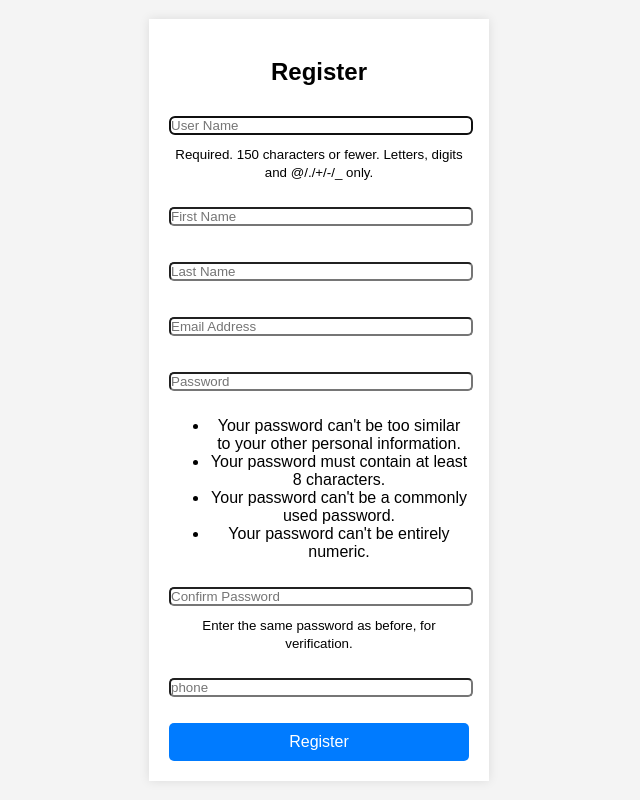
After one commit to MekhiTudor/e-CommerceStoreBakedByMars-, a Django app: page /register/ in a window 1280 px wide. The commit adds this page. Shown: the whole page, without its empty margins (321-961 px from the left). Run offline with Django 4.2, Linux system fonts and the light colour scheme.

Commit message:
edit models

```diff
--- a/backend/ecom/ecom/settings.py
+++ b/backend/ecom/ecom/settings.py
@@ -115,3 +115,7 @@ MEDIA_ROOT = os.path.join(BASE_DIR, 'media')
 # https://docs.djangoproject.com/en/4.2/ref/settings/#default-auto-field
 
 DEFAULT_AUTO_FIELD = 'django.db.models.BigAutoField'
+
+##extending User
+
+AUTH_USER_MODEL = 'store.User'
--- a/backend/ecom/store/admin.py
+++ b/backend/ecom/store/admin.py
@@ -1,8 +1,8 @@
 from django.contrib import admin # type: ignore
-from .models import Customer, Category, Product, Order
+from .models import User, Category, Product, Order
 
 # Register your models here.
 admin.site.register(Category)
-admin.site.register(Customer)
+admin.site.register(User)
 admin.site.register(Product)
 admin.site.register(Order)
--- /dev/null
+++ b/backend/ecom/store/forms.py
@@ -0,0 +1,38 @@
+from django.shortcuts import render, redirect # type: ignore
+from django.http import JsonResponse # type: ignore
+from .models import Product, User
+from django.contrib.auth import authenticate, login, logout # type: ignore
+from django.contrib import messages # type: ignore
+
+from django.contrib.auth.forms import UserCreationForm # type: ignore
+from django import forms # type: ignore
+
+
+
+class SignUpForm(UserCreationForm):
+	email = forms.EmailField(label="", widget=forms.TextInput(attrs={'class':'form-control', 'placeholder':'Email Address'}))
+	first_name = forms.CharField(label="", max_length=100, widget=forms.TextInput(attrs={'class':'form-control', 'placeholder':'First Name'}))
+	last_name = forms.CharField(label="", max_length=100, widget=forms.TextInput(attrs={'class':'form-control', 'placeholder':'Last Name'}))
+	phone_number = forms.IntegerField(label="", widget=forms.NumberInput(attrs={'class':'form-control', 'placeholder':'phone'}))
+
+	class Meta:
+		model = User
+		fields = ('username', 'first_name', 'last_name', 'email', 'password1', 'password2', "phone_number")
+
+	def __init__(self, *args, **kwargs):
+		super(SignUpForm, self).__init__(*args, **kwargs)
+
+		self.fields['username'].widget.attrs['class'] = 'form-control'
+		self.fields['username'].widget.attrs['placeholder'] = 'User Name'
+		self.fields['username'].label = ''
+		self.fields['username'].help_text = '<span class="form-text text-muted"><small>Required. 150 characters or fewer. Letters, digits and @/./+/-/_ only.</small></span>'
+
+		self.fields['password1'].widget.attrs['class'] = 'form-control'
+		self.fields['password1'].widget.attrs['placeholder'] = 'Password'
+		self.fields['password1'].label = ''
+		self.fields['password1'].help_text = '<ul class="form-text text-muted small"><li>Your password can\'t be too similar to your other personal information.</li><li>Your password must contain at least 8 characters.</li><li>Your password can\'t be a commonly used password.</li><li>Your password can\'t be entirely numeric.</li></ul>'
+
+		self.fields['password2'].widget.attrs['class'] = 'form-control'
+		self.fields['password2'].widget.attrs['placeholder'] = 'Confirm Password'
+		self.fields['password2'].label = ''
+		self.fields['password2'].help_text = '<span class="form-text text-muted"><small>Enter the same password as before, for verification.</small></span>'
--- a/backend/ecom/store/models.py
+++ b/backend/ecom/store/models.py
@@ -1,7 +1,19 @@
 from django.db import models # type:ignore
 import datetime
+from django.contrib.auth.models import AbstractUser  # type:ignore
+
 
 # Models
+
+class User(AbstractUser):
+    phone_number = models.CharField(max_length=15, blank=True, null=True)
+    address = models.TextField(blank=True, null=True)
+
+    def is_admin(self):
+        return self.is_staff or self.is_superuser  # Admins and superusers
+
+    def is_customer(self):
+        return not self.is_admin()  # If not an admin, it's a customer
 
 class Category(models.Model):
     name = models.CharField(max_length=50)
@@ -12,15 +24,7 @@ class Category(models.Model):
     class Meta:
         verbose_name_plural = 'categories'
 
-class Customer(models.Model):
-    first_name = models.CharField(max_length=50)
-    last_name = models.CharField(max_length=50)
-    phone = models.CharField(max_length=20)
-    email = models.EmailField(max_length=100)
-    password = models.CharField(max_length=100)
 
-    def __str__(self):
-        return f'{self.first_name}{self.last_name}'
 
 #ALL PRODUCTS
 class Product(models.Model):
@@ -39,7 +43,7 @@ class Product(models.Model):
 #customers orders
 class Order(models.Model):
     product = models.ForeignKey(Product, on_delete=models.CASCADE)
-    customer = models.ForeignKey(Customer, on_delete=models.CASCADE)
+    user = models.ForeignKey(User, on_delete=models.CASCADE)
     quantity = models.IntegerField(default=1)
     address = models.CharField(max_length=100, default="",blank=True)
     phone = models.CharField(max_length=20, default="", blank=True)
--- /dev/null
+++ b/backend/ecom/store/templates/register.html
@@ -0,0 +1,59 @@
+<!DOCTYPE html>
+<html lang="en">
+  <head>
+    <meta charset="UTF-8" />
+    <meta name="viewport" content="width=device-width, initial-scale=1.0" />
+    <title>Register</title>
+    <style>
+      body {
+        font-family: Arial, sans-serif;
+        background-color: #f4f4f4;
+        display: flex;
+        justify-content: center;
+        align-items: center;
+        height: 100vh;
+        margin: 0;
+      }
+      .register-container {
+        background: white;
+        padding: 20px;
+        box-shadow: 0 0 10px rgba(0, 0, 0, 0.1);
+        width: 300px;
+        text-align: center;
+      }
+      .register-container h2 {
+        margin-bottom: 20px;
+      }
+      .register-container input {
+        width: 100%;
+        padding: 0px;
+        margin: 10px 0;
+
+        border-radius: 5px;
+      }
+      .register-container button {
+        width: 100%;
+        padding: 10px;
+        background: #007bff;
+        border: none;
+        color: white;
+        font-size: 16px;
+        border-radius: 5px;
+        cursor: pointer;
+      }
+      .register-container button:hover {
+        background: #0056b3;
+      }
+    </style>
+  </head>
+  <body>
+    <div class="register-container">
+      <h2>Register</h2>
+      <form id="registerForm" method="POST" action="{% url 'register' %}">
+        {% csrf_token %} {{form.as_p}}
+
+        <button type="submit">Register</button>
+      </form>
+    </div>
+  </body>
+</html>
--- a/backend/ecom/store/urls.py
+++ b/backend/ecom/store/urls.py
@@ -2,8 +2,9 @@ from django.urls import path # type: ignore
 from . import views
 
 urlpatterns = [
-    path('',views.home, name = 'home'),
+    path('home/',views.home, name = 'home'),
     path('api/products/', views.get_products, name='get_products'),
-    #path('login/',views.login_user, name = 'login'),
-    #path('logout',views.logout_user, name = 'logout')
+    path('login/',views.login_user, name = 'login'),
+    path('logout/',views.logout_user, name = 'logout'),
+    path('register/',views.register_user, name = 'register')
 ]
--- a/backend/ecom/store/views.py
+++ b/backend/ecom/store/views.py
@@ -1,6 +1,12 @@
-from django.shortcuts import render # type: ignore
+from django.shortcuts import render, redirect # type: ignore
 from django.http import JsonResponse # type: ignore
-from .models import Product
+from .models import Product, User
+from django.contrib.auth import authenticate, login, logout # type: ignore
+from django.contrib import messages # type: ignore
+
+from django.contrib.auth.forms import UserCreationForm # type: ignore
+from django import forms # type: ignore
+from .forms import SignUpForm
 
 # Create your views here.
 def home(request):
@@ -13,3 +19,51 @@ def get_products(request):
         'id', 'name', 'price', 'category__name', 'description', 'image', 'is_sale', 'sale_price'
     )
     return JsonResponse(list(products), safe=False)
+
+
+def login_user(request):
+    if request.method == "POST":
+        username = request.POST['username']
+        password = request.POST['password']
+        user = authenticate(request, username=username, password=password)
+
+        if user is not None:
+            login(request, user)
+            messages.success(request, "You have been logged in!")
+            return redirect('home')
+        else:
+            messages.error(request, "There was an error logging you in. Please check your credentials.")
+            return redirect('login')
+
+    return render(request, 'login.html', {})
+
+
+def logout_user(request):
+    logout(request)
+    messages.success(request, "You have been logged out.")
+    return redirect('home')
+
+
+def register_user(request):
+    if request.method == "POST":
+        form = SignUpForm(request.POST)
+        if form.is_valid():
+            user = form.save(commit=False)  # Save the form but don't commit yet
+            user.phone_number = form.cleaned_data.get("phone_number")  # Get phone number from form
+            user.save()  # Save user with extra fields
+
+            # Authenticate and login the user
+            raw_password = form.cleaned_data.get("password1")
+            user = authenticate(username=user.username, password=raw_password)
+
+            if user is not None:
+                login(request, user)
+                messages.success(request, "You have successfully registered and logged in!")
+                return redirect('home')
+        else:
+            messages.error(request, "There was a problem with your registration. Please try again.")
+            print(form.errors)
+    else:
+        form = SignUpForm()
+
+    return render(request, 'register.html', {"form": form})
```
Also changed, not shown: backend/ecom/store/templates/home.html (+7 -2 lines), backend/ecom/store/templates/login.html (added, +87 -0 lines), backend/ecom/db.sqlite3, backend/ecom/store/migrations/0001_initial.py, backend/ecom/store/migrations/0002_alter_category_options_product_is_sale_and_more.py (deleted), backend/ecom/store/migrations/0002_remove_order_customer_remove_user_is_customer_and_more.py (added).
